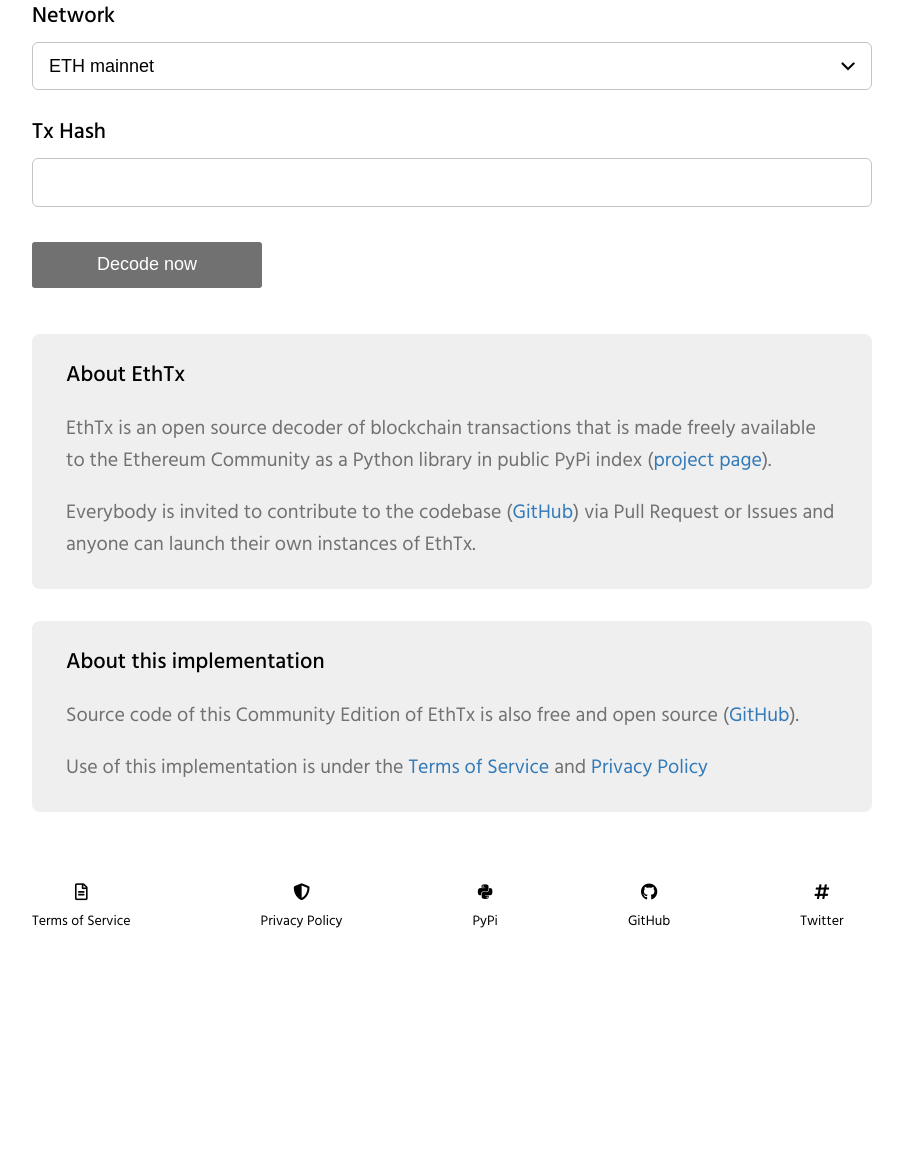
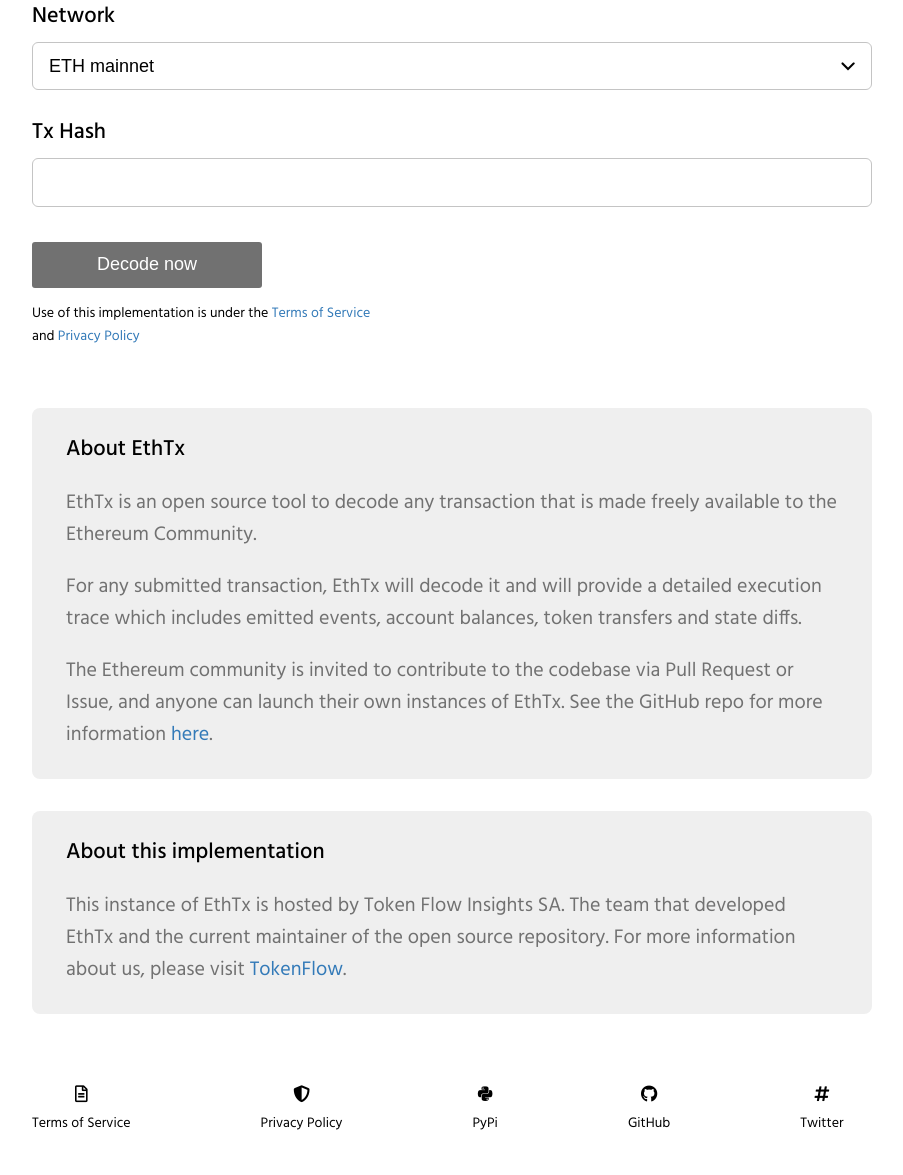
Before and after one commit to EthTx/ethtx_ce, a Flask app: template ethtx_ce/frontend/templates/index.html in a window 1280 px wide. Shown: the part 99-1274 px from the top of the page, without its empty margins (188-1091 px from the left). Before the commit the page ends 1027 px from the top, so only its background shows below. Run offline with Flask 2, Linux system fonts and the light colour scheme; the template is opened without the code that fills it, so the values that code supplies are empty; parts of the project's set-up code (start-up, migrations or seed data) failed here and were passed over.

Commit message:
changed about sections

```diff
--- a/ethtx_ce/frontend/templates/index.html
+++ b/ethtx_ce/frontend/templates/index.html
@@ -138,6 +138,10 @@
             margin-top: 5px;
             position: absolute;
         }
+
+        .tos-pp {
+            font-size: 14px;
+        }
     </style>
 </head>
 
@@ -163,17 +167,24 @@
         </div>
         <div class="tx-submit">
             <input id="tx_submit" type="submit" value="Decode now" disabled="disabled">
+            <div class="tos-pp">
+                <p>Use of this implementation is under the <a href="terms" class="link">Terms of Service</a><br>and <a
+                        href="privacy" class="link">Privacy Policy</a></p>
+            </div>
         </div>
+
     </form>
     <div class="panels">
         <div class="panel-container">
             <h2>About EthTx</h2>
-            <p>EthTx is an open source decoder of blockchain transactions that is made freely available to the Ethereum
-                Community as a Python library in public PyPi index (<a href="https://pypi.org/project/EthTx/"
-                                                                       class="link">project page</a>).</p>
-            <p>Everybody is invited to contribute to the codebase (<a href="https://github.com/EthTx/ethtx"
-                                                                      class="link">GitHub</a>) via Pull Request or
-                Issues and anyone can launch their own instances of EthTx.</p>
+            <p>EthTx is an open source tool to decode any transaction that is made freely available to the Ethereum
+                Community.</p>
+            <p>For any submitted transaction, EthTx will decode it and will provide a detailed execution trace which
+                includes emitted events, account balances, token transfers and state diffs.</p>
+            <p>The Ethereum community is invited to contribute to the codebase via Pull Request or Issue, and anyone can
+                launch their own instances of EthTx. See the GitHub repo for more information <a
+                        href="https://github.com/EthTx/ethtx"
+                        class="link">here</a>.</p>
             {% if ethtx_version %}
             <p id="ethtx_version" class="version">
                 Version:
@@ -183,10 +194,9 @@
         </div>
         <div class="panel-container">
             <h2>About this implementation</h2>
-            <p>Source code of this Community Edition of EthTx is also free and open source
-                (<a href="https://github.com/EthTx/ethtx_ce" class="link">GitHub</a>).</p>
-            <p>Use of this implementation is under the <a href="terms" class="link">Terms of Service</a> and <a
-                    href="privacy" class="link">Privacy Policy</a></p>
+            <p>This instance of EthTx is hosted by Token Flow Insights SA. The team that developed EthTx and the current
+                maintainer of the open source repository. For more information about us, please visit <a
+                        href="https://tokenflow.live/" class="link">TokenFlow</a>.</p>
             {% if ethtx_ce_version %}
             <p id="ethtx_ce_version" class="version">
                 Version:
```
